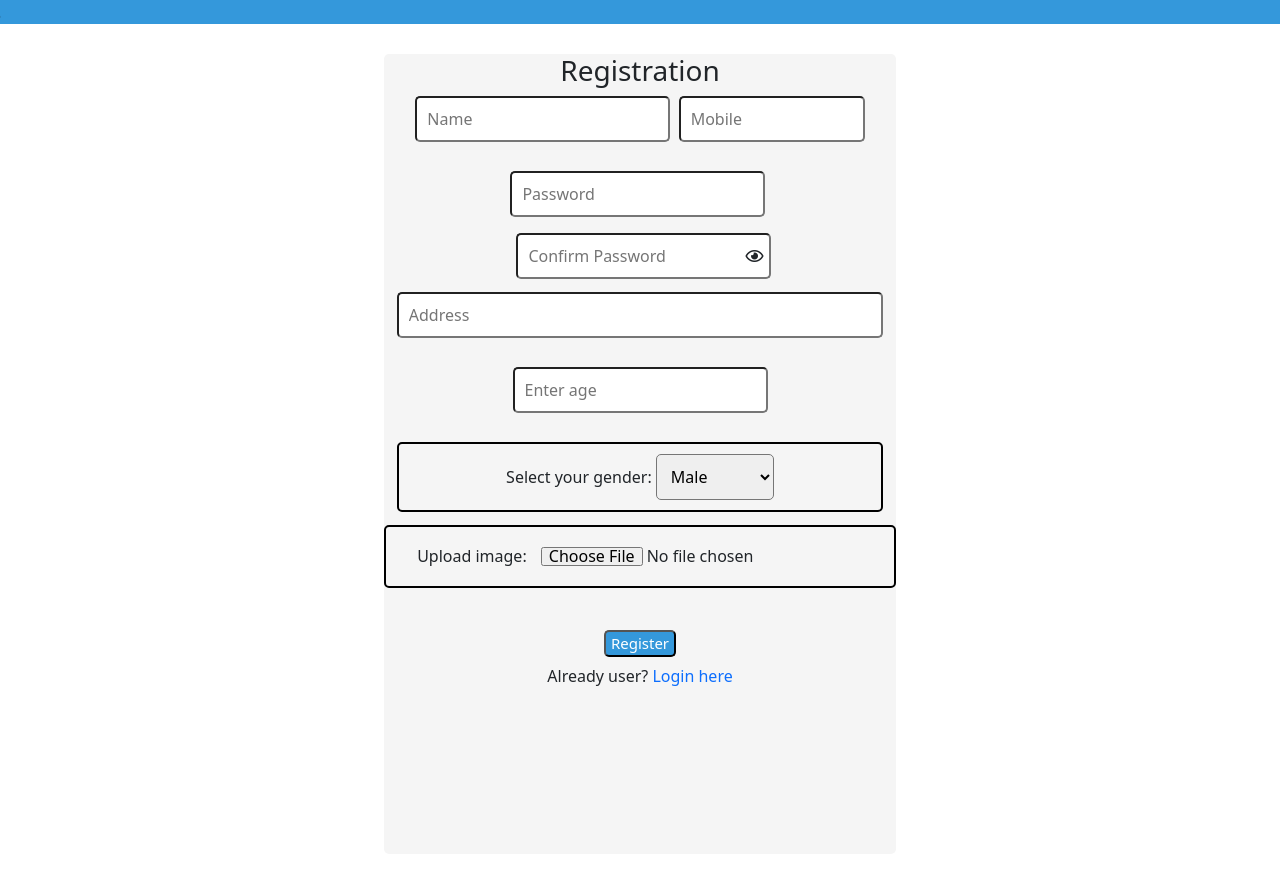
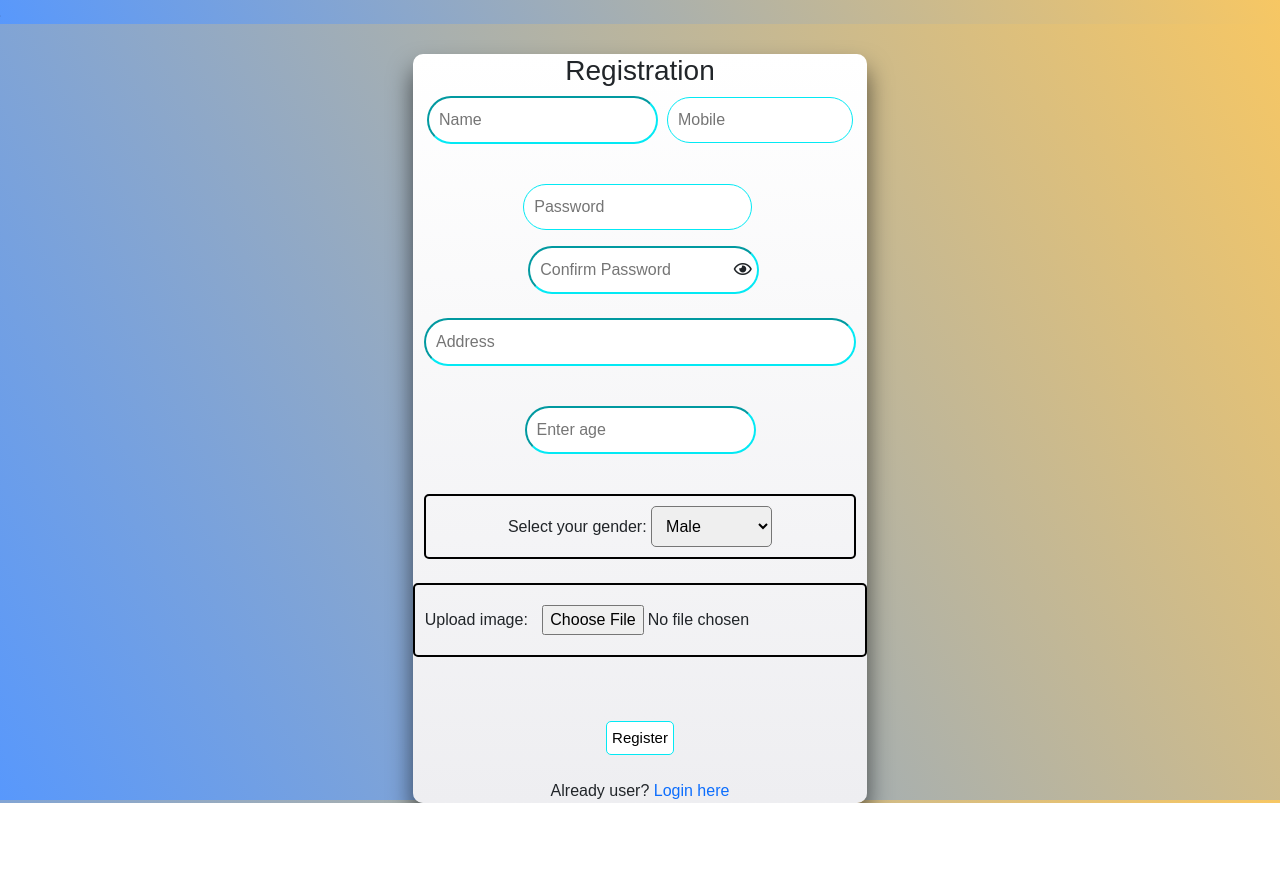
Before and after one commit to biyudh/onlinevs, a PHP site: page /routes/register.php in a window 1280 px wide. After the commit the page ends 803 px from the top, so only its background shows below. Run offline with PHP 8.4, Linux system fonts and the light colour scheme; some libraries are stand-ins or nearby versions.

Commit message:
style css file added

```diff
--- a/assets/js/login.js
+++ b/assets/js/login.js
@@ -31,9 +31,11 @@ function validateForm(mob,pass){
         mobErr.text('Please enter your mobile number')
     }
 
-    if(!pass || pass==''){
-        passErr.text('Please enter your password')
+
+    if(pass.length<6){
+        passErr.text('Password must be atleast length 6!')
     }
+
 
     if(mob.length != 10){
         mobErr.text('Mobile number must be 10 digits')
--- /dev/null
+++ b/css/style.css
@@ -0,0 +1,100 @@
+html {
+    height: 100%;
+  }
+  body, #foot, marquee{
+    margin:0;
+    padding:0;
+    font-family: sans-serif;
+    background: linear-gradient(60deg,rgba(88,152,252,100) 0%, rgba(247, 199, 99, 100)100%);
+
+  }
+
+  .login-box {
+    padding: fit-content;
+    width: fit-content;
+    background: linear-gradient(#ffffff, #eeeef1);
+    box-sizing: border-box;
+    box-shadow: 0 15px 25px rgba(0,0,0,.6);
+    border-radius: 10px;
+  }
+
+
+
+
+
+  .login-box .user-box input:focus ~ label,
+  .login-box .user-box input:valid ~ label {
+    top: -20px;
+    left: 0;
+    color: #03e9f4;
+    font-size: 12px;
+  }
+
+
+
+
+
+  .header a {
+    float: left;
+    color: black;
+    text-align: center;
+    padding: 5px;
+    text-decoration: none;
+    font-size: small;
+    line-height: 10px;
+    border-radius: 4px;
+}
+
+
+.header a:hover {
+    background-color: rgb(221, 221, 221);
+    color: black;
+}
+
+.header a.active {
+    background-color: #55c1c6   ;
+    color: white;
+}
+
+.header-right {
+    float: right;
+    padding: 6px;
+    font-size: small;
+
+
+    @media screen and (max-width: 500px) {
+        .header a {
+            float: none;
+            display: block;
+            text-align: left;
+        }
+
+        .header-right {
+            float: right;
+        }
+
+    }
+}
+#loginbtn {
+    padding: 5px;
+    font-size: 15px;
+    background-color:white ;
+    color: black;
+    border:1px solid  #03e9f4 ;
+}
+input {
+    padding: 10px;
+    border-radius: 120px;
+    border-color: #03e9f4;
+
+  }
+#mob, #pass{
+    transition:all .5s;
+    border:1px solid  #03e9f4 ;
+}
+.input:not(:placeholder-shown) + .label{
+    transform: translate(0, -12px) scale(0.8);
+}
+.input:focus-within #mob, .input:focus-within #pass{
+    outline-color: #03e9f4;
+}
--- a/css/stylesheet.css
+++ b/css/stylesheet.css
@@ -1,6 +1,6 @@
 input {
   padding: 10px;
-  border-radius: 5px;
+  border-radius: 20px;
 }
 
 
@@ -29,7 +29,7 @@ select {
 #loginbtn {
   padding: 5px;
   font-size: 15px;
-  background-color: #3498db;
+  background-color: #21272c;
   color: white;
   border-radius: 5px;
 }
--- a/routes/register.php
+++ b/routes/register.php
@@ -7,6 +7,7 @@
     <title>Online voting system - Registratrion</title>
     <marquee direction="right" style="background-color:  #3498db;">Please Vote The Right Candidate....Please Vote The Right Candidate....Please Vote The Right Candidate....Please Vote The Right Candidate....Please Vote The Right Candidate....</marquee>
     <link rel="stylesheet" href="../css/stylesheet.css">
+    <link rel="stylesheet" href="../css/style.css">
 
     <style>
         fieldset {
@@ -31,10 +32,10 @@
 
 <body style="background-color: white;">
 
+<center>
+    <div class="login-box">
+        <form action="../api/register.php" class="was-validated" id="form2" method="POST" enctype="multipart/form-data" style="margin-top:30px;">
 
-    <center>
-        <form action="../api/register.php" class="was-validated" id="form2" method="POST" enctype="multipart/form-data" style="margin-top:30px;">
-            <fieldset>
                 <h3>Registration</h3>
                 <input type="text" name="name" placeholder="Name" required>&nbsp
 
@@ -68,8 +69,9 @@
                 <p class="captacha-error text-danger"></p>
                 <button id="loginbtn" type="submit" name="registerbtn">Register</button><br><br>
                 Already user? <a href="../">Login here</a>
-            </fieldset>
+
         </form>
+    </div>
     </center>
     <script>
         const togglePassword = document.querySelector('#togglePass');
```
Also changed, not shown: assets/js/admin.js (added, +43 -0 lines), index.php (+20 -23 lines), routes/adminlogin.php (+10 -6 lines).
